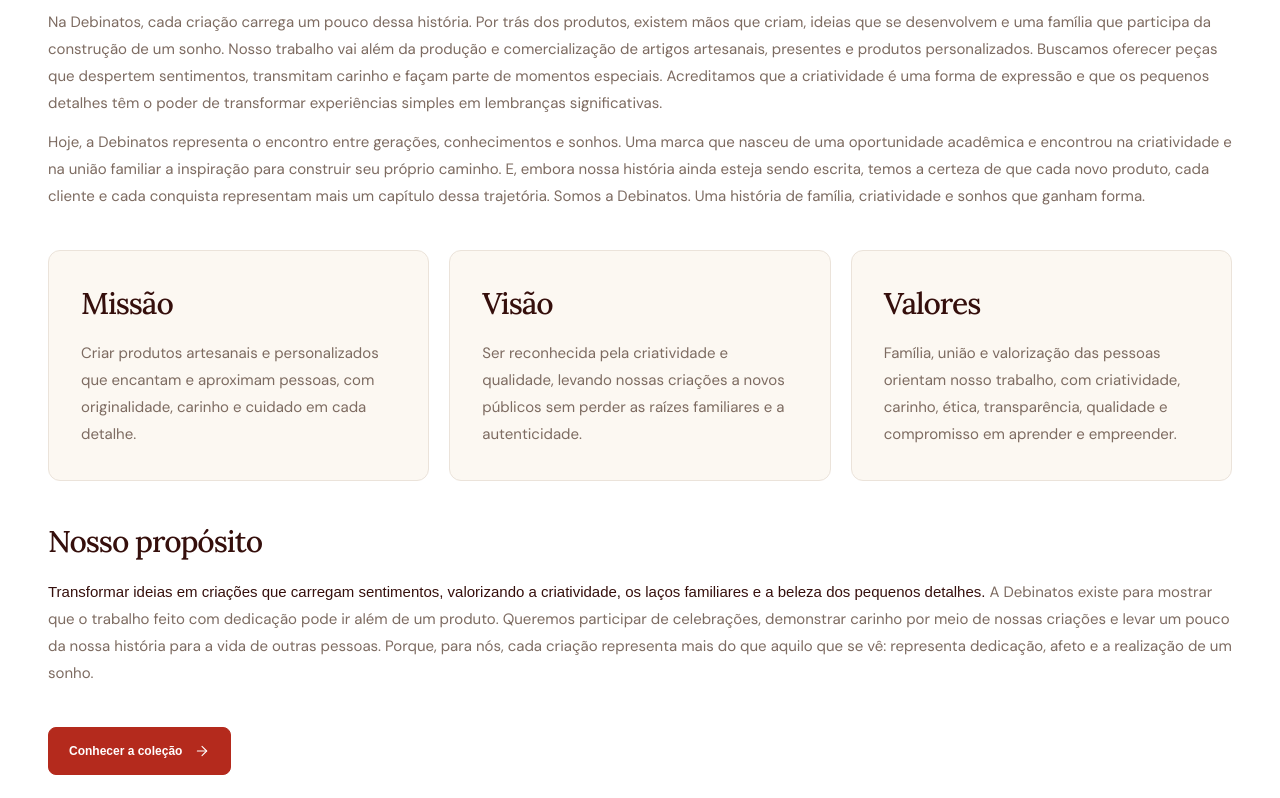
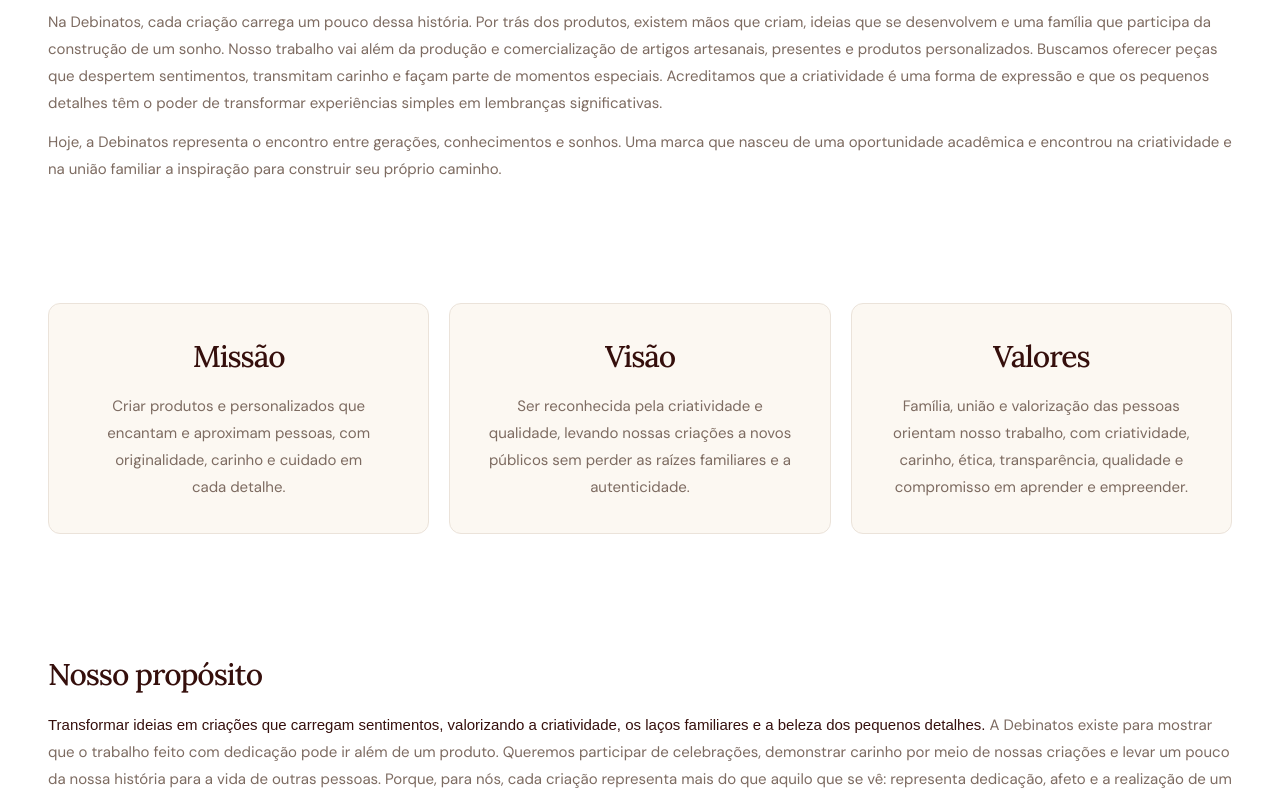
Before and after one commit to iweti/Debinatos, a Next.js app: page /sobre in a window 1280 px wide. Shown: the part 860-1658 px from the top of the page. Built offline with nearby package versions, Linux system fonts and the light colour scheme; no server answers; the database is empty; a web font is replaced by a local one.

Commit message:
feat: add AboutCard component for modular display of mission, vision, and values

```diff
--- a/src/app/sobre/_components/About.tsx
+++ b/src/app/sobre/_components/About.tsx
@@ -4,6 +4,8 @@
 
 import { Breadcrumb } from '@/components/ui/Breadcrumb'
 import { PageHeading } from '@/components/ui/PageHeading'
+
+import { AboutCard } from './AboutCard'
 
 export function About() {
     return (
@@ -44,35 +46,30 @@
                         </p>
                         <p>
                             Hoje, a Debinatos representa o encontro entre gerações, conhecimentos e sonhos. Uma marca que nasceu de uma oportunidade acadêmica e
-                            encontrou na criatividade e na união familiar a inspiração para construir seu próprio caminho. E, embora nossa história ainda esteja
-                            sendo escrita, temos a certeza de que cada novo produto, cada cliente e cada conquista representam mais um capítulo dessa
-                            trajetória. Somos a Debinatos. Uma história de família, criatividade e sonhos que ganham forma.
+                            encontrou na criatividade e na união familiar a inspiração para construir seu próprio caminho.
                         </p>
                     </div>
                 </section>
-                <div className="grid gap-5 md:grid-cols-3">
-                    <section className="group rounded-xl border border-line bg-[#fcf8f2] p-6 transition duration-300 ease-out hover:-translate-y-2 hover:border-brand hover:bg-brand hover:text-white hover:shadow-xl hover:shadow-brand/25 motion-reduce:transform-none motion-reduce:transition-none md:p-8">
-                        <h2 className="mb-4 text-ink transition-colors duration-300 group-hover:text-white motion-reduce:transition-none">Missão</h2>
-                        <p>
-                            Criar produtos artesanais e personalizados que encantam e aproximam pessoas, com originalidade, carinho e cuidado em cada detalhe.
+                <div className="grid gap-5 my-30 md:grid-cols-3">
+                    <AboutCard title="Missão">
+                        <p className="text-pretty">
+                            Criar produtos e personalizados que encantam e aproximam pessoas, com originalidade, carinho e cuidado em cada detalhe.
                         </p>
-                    </section>
-                    <section className="group rounded-xl border border-line bg-[#fcf8f2] p-6 transition duration-300 ease-out hover:-translate-y-2 hover:border-brand hover:bg-brand hover:text-white hover:shadow-xl hover:shadow-brand/25 motion-reduce:transform-none motion-reduce:transition-none md:p-8">
-                        <h2 className="mb-4 text-ink transition-colors duration-300 group-hover:text-white motion-reduce:transition-none">Visão</h2>
+                    </AboutCard>
+                    <AboutCard title="Visão">
                         <p>
                             Ser reconhecida pela criatividade e qualidade, levando nossas criações a novos públicos sem perder as raízes familiares e a
                             autenticidade.
                         </p>
-                    </section>
-                    <section className="group rounded-xl border border-line bg-[#fcf8f2] p-6 transition duration-300 ease-out hover:-translate-y-2 hover:border-brand hover:bg-brand hover:text-white hover:shadow-xl hover:shadow-brand/25 motion-reduce:transform-none motion-reduce:transition-none md:p-8">
-                        <h2 className="mb-4 text-ink transition-colors duration-300 group-hover:text-white motion-reduce:transition-none">Valores</h2>
+                    </AboutCard>
+                    <AboutCard title="Valores">
                         <p>
                             Família, união e valorização das pessoas orientam nosso trabalho, com criatividade, carinho, ética, transparência, qualidade e
                             compromisso em aprender e empreender.
                         </p>
-                    </section>
+                    </AboutCard>
                 </div>
-                <section>
+                <section className="m-0">
                     <h2 className="mb-4 text-ink">Nosso propósito</h2>
                     <div className="space-y-3">
                         <p>
@@ -87,10 +84,10 @@
                     </div>
                 </section>
                 <Link
-                    className="inline-flex min-h-12 items-center justify-center gap-3 rounded-lg border border-brand bg-brand px-5 py-3 text-xs/snug font-semibold text-white transition hover:-translate-y-px hover:border-brand-dark hover:bg-brand-dark"
+                    className="mx-auto mt-20 flex min-h-14 w-fit items-center justify-center rounded-lg border border-brand bg-brand px-7 py-4 text-sm/snug font-semibold text-white transition hover:-translate-y-px hover:border-brand-dark hover:bg-brand-dark"
                     href="/catalogo"
                 >
-                    Conhecer a coleção <ArrowRight size={16} />
+                    Conheça o encanto
                 </Link>
             </article>
         </div>
--- /dev/null
+++ b/src/app/sobre/_components/AboutCard.tsx
@@ -0,0 +1,15 @@
+import type { ReactNode } from 'react'
+
+type AboutCardProps = {
+    title: string
+    children: ReactNode
+}
+
+export function AboutCard({ title, children }: AboutCardProps) {
+    return (
+        <section className="group flex flex-col items-center justify-center rounded-xl border border-line bg-[#fcf8f2] p-6 text-center transition duration-300 ease-out hover:-translate-y-2 hover:border-brand hover:bg-brand hover:text-white hover:shadow-xl hover:shadow-brand/25 motion-reduce:transform-none motion-reduce:transition-none md:p-8">
+            <h2 className="mb-4 text-ink transition-colors duration-300 group-hover:text-white motion-reduce:transition-none">{title}</h2>
+            {children}
+        </section>
+    )
+}
```
